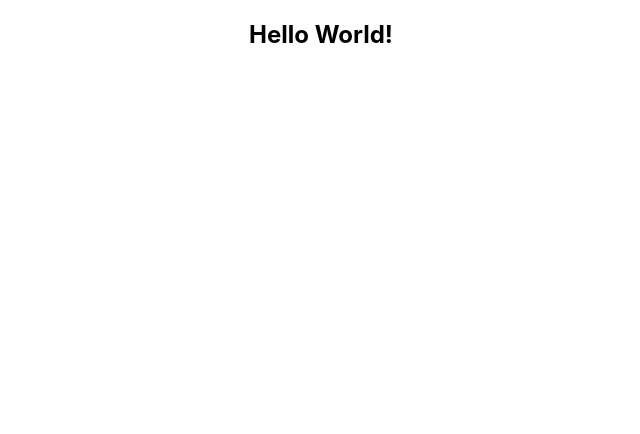
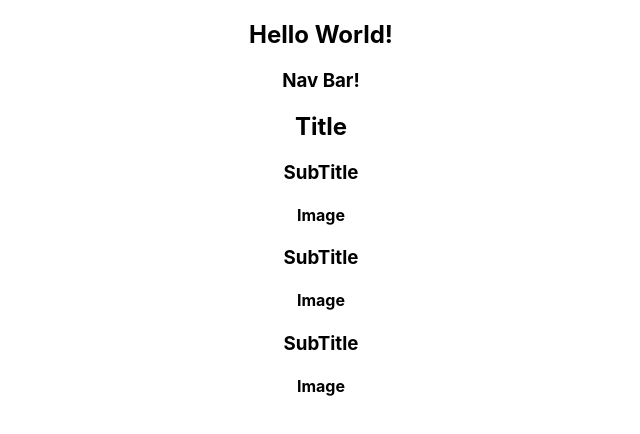
Before and after one commit to Reece-elder/22AprEnable-React, a React (Create React App) app in the folder react-demo/: page / in a window 1280 px wide. Shown: the top 434 px of the page, without its empty margins (319-959 px from the left). Built offline with nearby package versions, Linux system fonts and the light colour scheme.

Commit message:
component hierarchy stuff

```diff
--- a/react-demo/src/App.js
+++ b/react-demo/src/App.js
@@ -1,10 +1,23 @@
 import logo from './resources/logo.svg';
 import './css/App.css';
+
+import Page from "./components/001-component_hierarchy/Page";
+
+/* Exercise
+Create a social media page with the following components:
+- Title
+- Logo
+- List of Animal friends
+- Animal contact (with image and name)
+- Footer
+
+*/
 
 function App() {
   return (
     <div className="App">
       <h2> Hello World! </h2>
+      <Page/>
     </div>
   );
 }
--- a/react-demo/src/components/001-component_hierarchy/Image.jsx
+++ b/react-demo/src/components/001-component_hierarchy/Image.jsx
@@ -0,0 +1,7 @@
+// To create a stateless functional component (what you've been doing..)
+// Write sfc and press enter
+const Image = () => {
+    return ( <h4> Image </h4> );
+}
+
+export default Image;
--- a/react-demo/src/components/001-component_hierarchy/Item.jsx
+++ b/react-demo/src/components/001-component_hierarchy/Item.jsx
@@ -0,0 +1,14 @@
+import Subtitle from "./SubTitle";
+import Image from "./Image";
+
+const Item = () => {
+    // A function can only render one thing, we need to wrap our components into an element
+    return (
+        <>
+            <Subtitle/>
+            <Image/>
+        </>
+     );
+}
+
+export default Item;
--- a/react-demo/src/components/001-component_hierarchy/ItemList.jsx
+++ b/react-demo/src/components/001-component_hierarchy/ItemList.jsx
@@ -0,0 +1,13 @@
+import Item from "./Item";
+
+const ItemList = () => {
+    return (
+        <>
+            <Item/>
+            <Item/>
+            <Item/>
+        </>
+     );
+}
+
+export default ItemList;
--- a/react-demo/src/components/001-component_hierarchy/Nav.jsx
+++ b/react-demo/src/components/001-component_hierarchy/Nav.jsx
@@ -0,0 +1,5 @@
+const Nav = () => {
+    return ( <h3> Nav Bar!</h3> );
+}
+
+export default Nav;
--- a/react-demo/src/components/001-component_hierarchy/Page.jsx
+++ b/react-demo/src/components/001-component_hierarchy/Page.jsx
@@ -0,0 +1,15 @@
+import ItemList from "./ItemList";
+import Nav from "./Nav";
+import Title from "./Title";
+
+const Page = () => {
+    return (
+        <div>
+            <Nav/>
+            <Title/>
+            <ItemList/>
+        </div>
+     );
+}
+
+export default Page;
--- a/react-demo/src/components/001-component_hierarchy/SubTitle.jsx
+++ b/react-demo/src/components/001-component_hierarchy/SubTitle.jsx
@@ -0,0 +1,5 @@
+const Subtitle = () => {
+    return ( <h3> SubTitle </h3> );
+}
+
+export default Subtitle;
--- a/react-demo/src/components/001-component_hierarchy/Title.jsx
+++ b/react-demo/src/components/001-component_hierarchy/Title.jsx
@@ -0,0 +1,5 @@
+const Title = () => {
+    return ( <h2> Title </h2> );
+}
+
+export default Title;
```
Also changed, not shown: react-demo/src/components/001-component_hierarchy/Footer.jsx (deleted).
